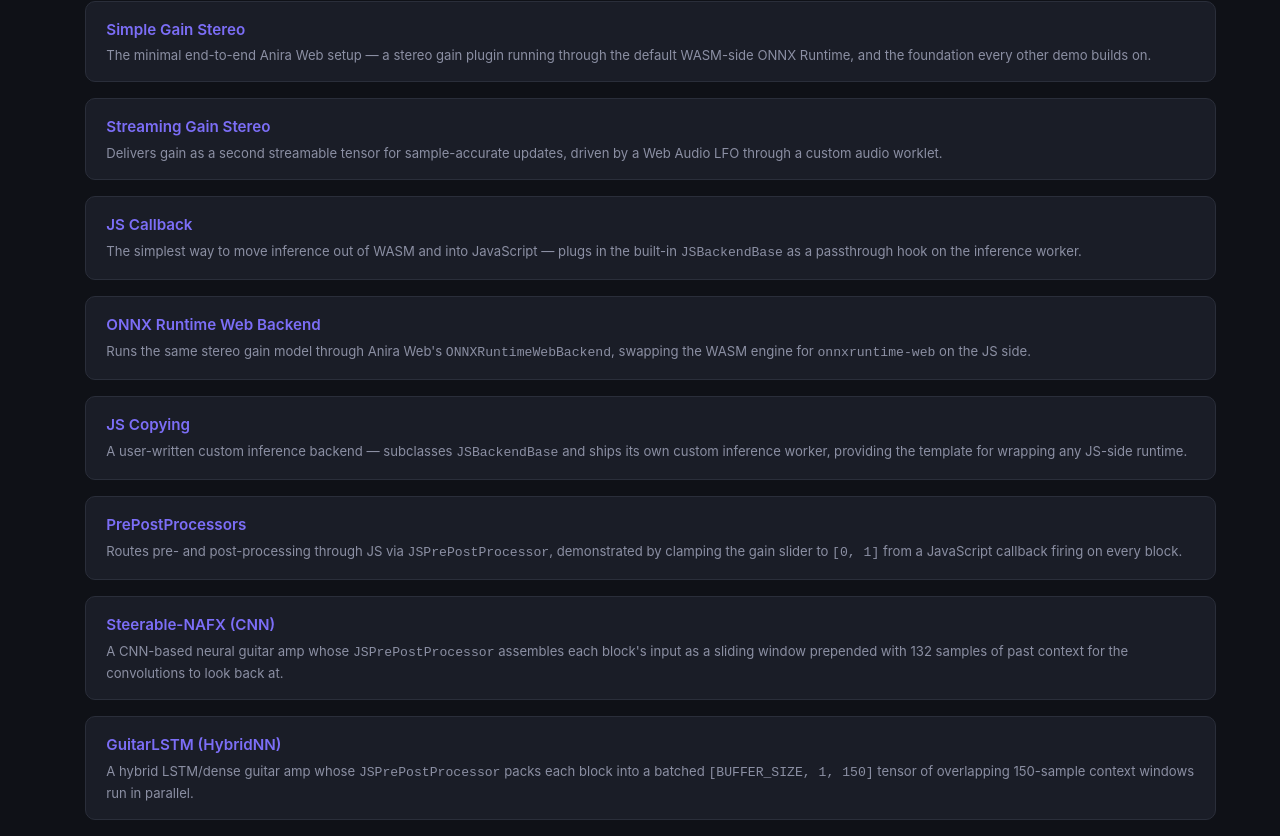
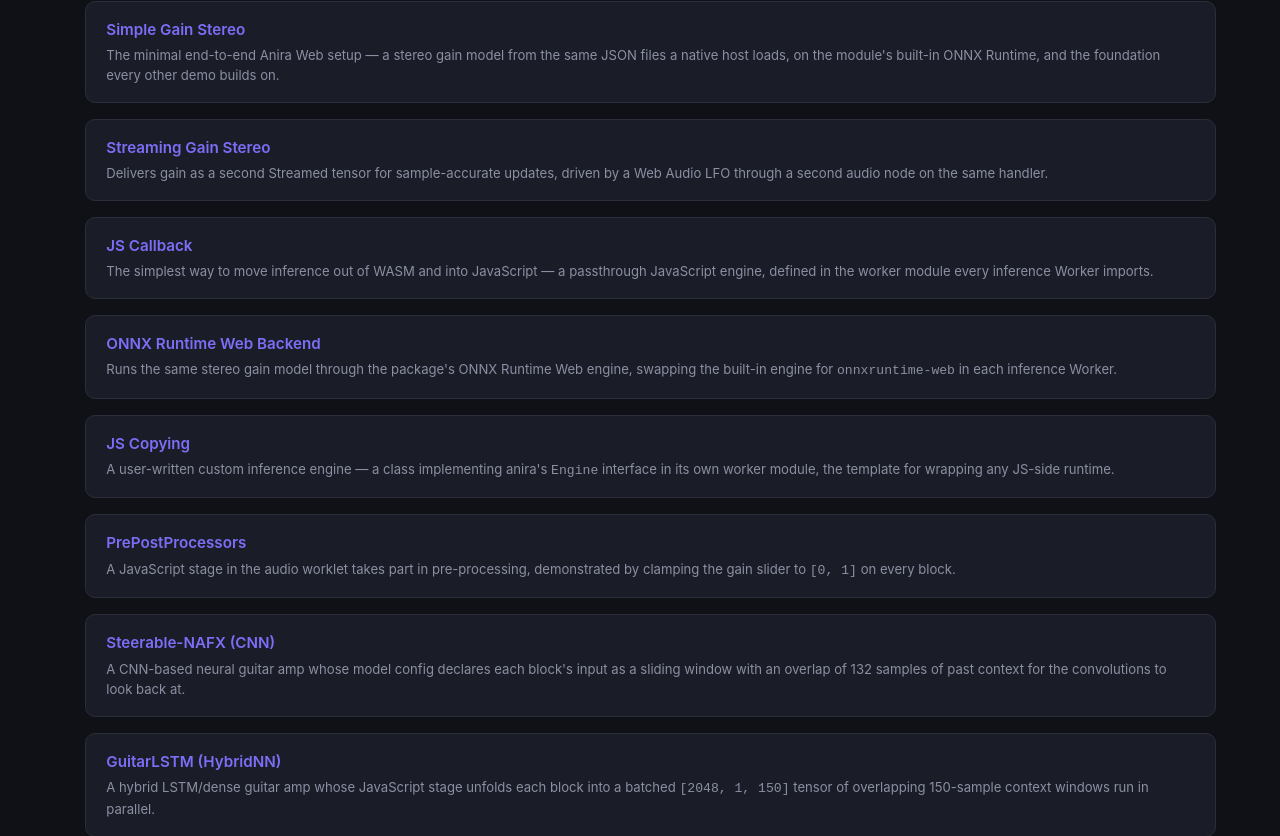
Before and after one commit to anira-project/anira-web-example, a website built with Vite: page index.html in a window 1280 px wide. Shown: the part 591-1427 px from the top of the page. Built offline with nearby package versions, Linux system fonts and the light colour scheme.

Commit message:
docs: README and index cards for the v3 branch
README.md: what the branch is (anira 3, 3.0.0-alpha.2 not on npm; main
stays on 2.2.1 and keeps deploying), how to build against an anira
checkout beside this one (feat/v3-web-ts until #213 merges: the wasm-release
preset with emsdk 4.0.23 and tsc on the PATH, npm ci && npm run build in
web/, then npm install && npm run dev here), the headless tests (npm test,
a subset by name; what the checks compare against and what only a person
can check by ear), what each demo shows on the typed API, what changed
from 2.x (every demo ported, none removed; the two unused Scyclone
worklets deleted; JSCopyBackend is now JSCopyEngine) and the burst
geometry every contract uses.

index.html: the demo cards describe the v3 mechanisms (worker-module
engines, worklet stages, declared windows, the multi-slot node) instead of
JSBackendBase, JSPrePostProcessor and custom worklets.

```diff
--- a/index.html
+++ b/index.html
@@ -23,49 +23,49 @@
           <li>
             <a class="card-link" href="simple-gain-stereo.html">
               <div class="card-link__name">Simple Gain Stereo</div>
-              <div class="card-link__desc">The minimal end-to-end Anira Web setup — a stereo gain plugin running through the default WASM-side ONNX Runtime, and the foundation every other demo builds on.</div>
+              <div class="card-link__desc">The minimal end-to-end Anira Web setup — a stereo gain model from the same JSON files a native host loads, on the module's built-in ONNX Runtime, and the foundation every other demo builds on.</div>
             </a>
           </li>
           <li>
             <a class="card-link" href="streaming-gain-stereo.html">
               <div class="card-link__name">Streaming Gain Stereo</div>
-              <div class="card-link__desc">Delivers gain as a second streamable tensor for sample-accurate updates, driven by a Web Audio LFO through a custom audio worklet.</div>
+              <div class="card-link__desc">Delivers gain as a second Streamed tensor for sample-accurate updates, driven by a Web Audio LFO through a second audio node on the same handler.</div>
             </a>
           </li>
           <li>
             <a class="card-link" href="js-callback.html">
               <div class="card-link__name">JS Callback</div>
-              <div class="card-link__desc">The simplest way to move inference out of WASM and into JavaScript — plugs in the built-in <code>JSBackendBase</code> as a passthrough hook on the inference worker.</div>
+              <div class="card-link__desc">The simplest way to move inference out of WASM and into JavaScript — a passthrough JavaScript engine, defined in the worker module every inference Worker imports.</div>
             </a>
           </li>
           <li>
             <a class="card-link" href="onnx-runtime-web-backend.html">
               <div class="card-link__name">ONNX Runtime Web Backend</div>
-              <div class="card-link__desc">Runs the same stereo gain model through Anira Web's <code>ONNXRuntimeWebBackend</code>, swapping the WASM engine for <code>onnxruntime-web</code> on the JS side.</div>
+              <div class="card-link__desc">Runs the same stereo gain model through the package's ONNX Runtime Web engine, swapping the built-in engine for <code>onnxruntime-web</code> in each inference Worker.</div>
             </a>
           </li>
           <li>
             <a class="card-link" href="js-copying.html">
               <div class="card-link__name">JS Copying</div>
-              <div class="card-link__desc">A user-written custom inference backend — subclasses <code>JSBackendBase</code> and ships its own custom inference worker, providing the template for wrapping any JS-side runtime.</div>
+              <div class="card-link__desc">A user-written custom inference engine — a class implementing anira's <code>Engine</code> interface in its own worker module, the template for wrapping any JS-side runtime.</div>
             </a>
           </li>
           <li>
             <a class="card-link" href="pre-post-processors.html">
               <div class="card-link__name">PrePostProcessors</div>
-              <div class="card-link__desc">Routes pre- and post-processing through JS via <code>JSPrePostProcessor</code>, demonstrated by clamping the gain slider to <code>[0, 1]</code> from a JavaScript callback firing on every block.</div>
+              <div class="card-link__desc">A JavaScript stage in the audio worklet takes part in pre-processing, demonstrated by clamping the gain slider to <code>[0, 1]</code> on every block.</div>
             </a>
           </li>
           <li>
             <a class="card-link" href="steerable-nafx.html">
               <div class="card-link__name">Steerable-NAFX (CNN)</div>
-              <div class="card-link__desc">A CNN-based neural guitar amp whose <code>JSPrePostProcessor</code> assembles each block's input as a sliding window prepended with 132 samples of past context for the convolutions to look back at.</div>
+              <div class="card-link__desc">A CNN-based neural guitar amp whose model config declares each block's input as a sliding window with an overlap of 132 samples of past context for the convolutions to look back at.</div>
             </a>
           </li>
           <li>
             <a class="card-link" href="guitar-lstm.html">
               <div class="card-link__name">GuitarLSTM (HybridNN)</div>
-              <div class="card-link__desc">A hybrid LSTM/dense guitar amp whose <code>JSPrePostProcessor</code> packs each block into a batched <code>[BUFFER_SIZE, 1, 150]</code> tensor of overlapping 150-sample context windows run in parallel.</div>
+              <div class="card-link__desc">A hybrid LSTM/dense guitar amp whose JavaScript stage unfolds each block into a batched <code>[2048, 1, 150]</code> tensor of overlapping 150-sample context windows run in parallel.</div>
             </a>
           </li>
           <li>
```
Also changed, not shown: README.md.
